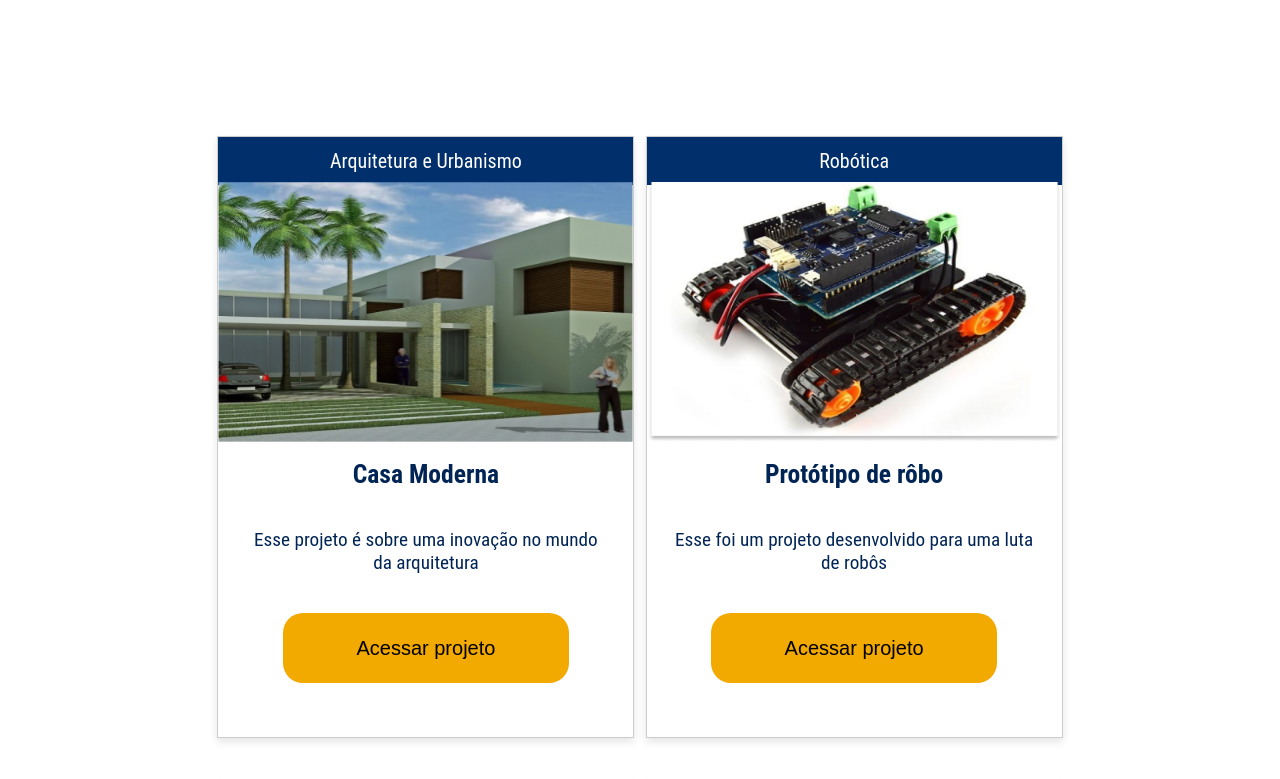
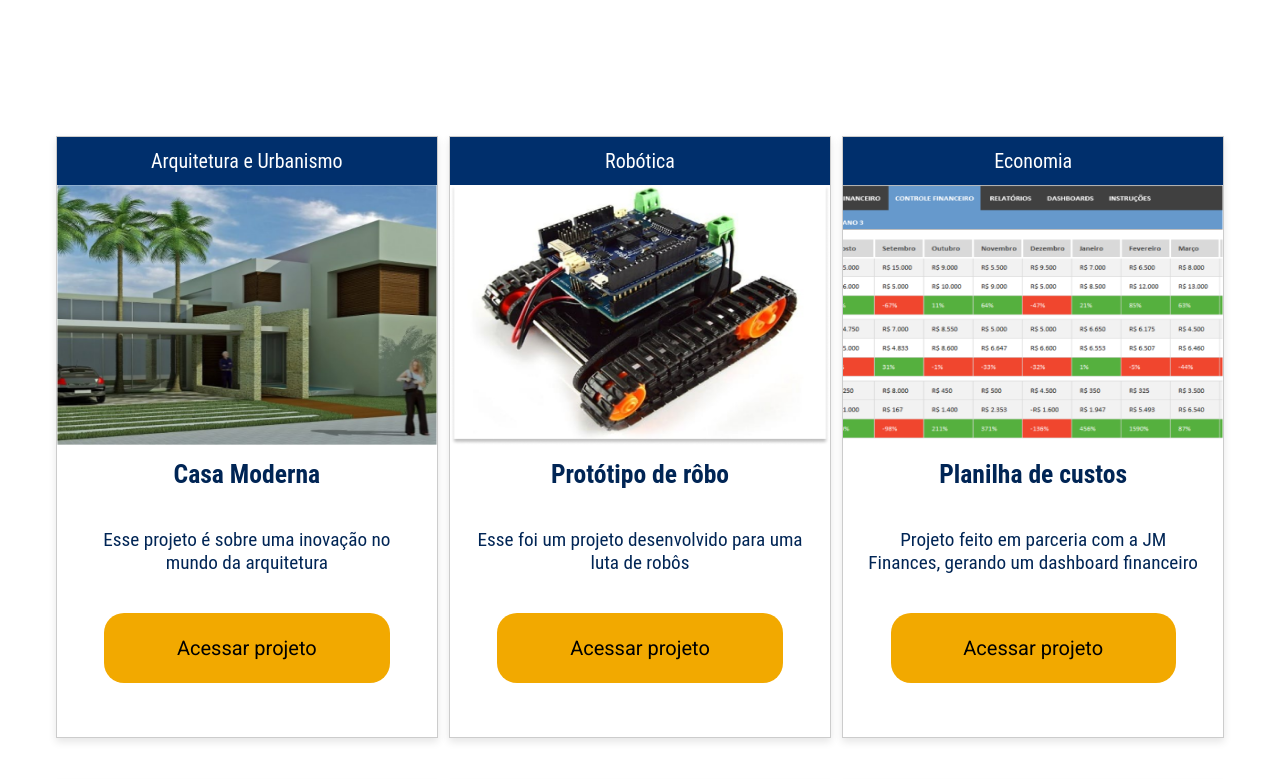
Before and after one commit to JotageM/grupo_projeto_f.e, a React app: page /#/ in a window 1280 px wide. Shown: the part 500-1279 px from the top of the page. Built offline with nearby package versions, Linux system fonts and the light colour scheme; no server answers.

Commit message:
banner e header no detalhamneto

```diff
--- a/src/components/Card/Card.jsx
+++ b/src/components/Card/Card.jsx
@@ -11,7 +11,7 @@ const Card = ( props ) => {
             <subtitulo>{props.subtitulo}</subtitulo>
             <descricao>{props.descricao}</descricao>
 
-            <Link to={`/detalhes/${props.id}`}><button>Acessar projeto</button></Link>
+            <button><Link to={`/detalhes/${props.id}`}>Acessar projeto</Link></button>
 
 
 
--- a/src/components/Card/Style.js
+++ b/src/components/Card/Style.js
@@ -17,7 +17,7 @@ const Card_container = styled.div`
     box-shadow: 0 4px 8px rgba(0, 0, 0, 0.1);
     margin-top: -5em;
     border: 1px solid #ccc;
-    width: 415px ;
+    width: 380px ;
     height: 600px;
     font-family: 'Roboto Condensed', sans-serif;
 
@@ -39,7 +39,7 @@ const Card_container = styled.div`
     img{
 
     position: relative;
-    bottom: 3px;
+    bottom: px;
     width: 100%;
     height: 260px;
     }
@@ -85,13 +85,21 @@ const Card_container = styled.div`
     font-size: 20px;
     width: 285.39px;
     height: 70px;
+    &:hover{
+        background-color: #bf8602;
+    }
 
+    a{
+        text-decoration: none;
+        color: black;
+        width: 300px;
+    }
 
     }
 
-    button:hover {
 
-    }
+
+
 
     `
 
--- a/src/data/dados-projetos.json
+++ b/src/data/dados-projetos.json
@@ -1,4 +1,6 @@
 [
+
+
     {
         "id": "Card-1",
         "titulo": "Arquitetura e Urbanismo",
@@ -48,4 +50,6 @@
         "subtitulo": "Rogue",
         "descricao": "Jogo feito em python com o professor de Programação Estruturada"
     }
+
+
   ]
--- a/src/pages/Base.jsx
+++ b/src/pages/Base.jsx
@@ -1,9 +1,11 @@
+import Banner from "../components/Banner/Banner";
 import Header from "../components/Header/Header";
 
 
 const Base = (props) => (
   <>
     <Header />
+    <Banner/>
     <div className="container">
       {props.children}
     </div>
--- a/src/pages/Detalhamento.jsx
+++ b/src/pages/Detalhamento.jsx
@@ -1,9 +1,15 @@
+import Banner from "../components/Banner/Banner";
+import Header from "../components/Header/Header";
 import Base from "./Base";
 
 const Detalhamento = () => (
 
 
-    <Base> <h1>João me mama</h1> </Base>
+     <>
+        <Base><h1>João me mama</h1></Base>
+
+     </>
+
 
 
 
```
